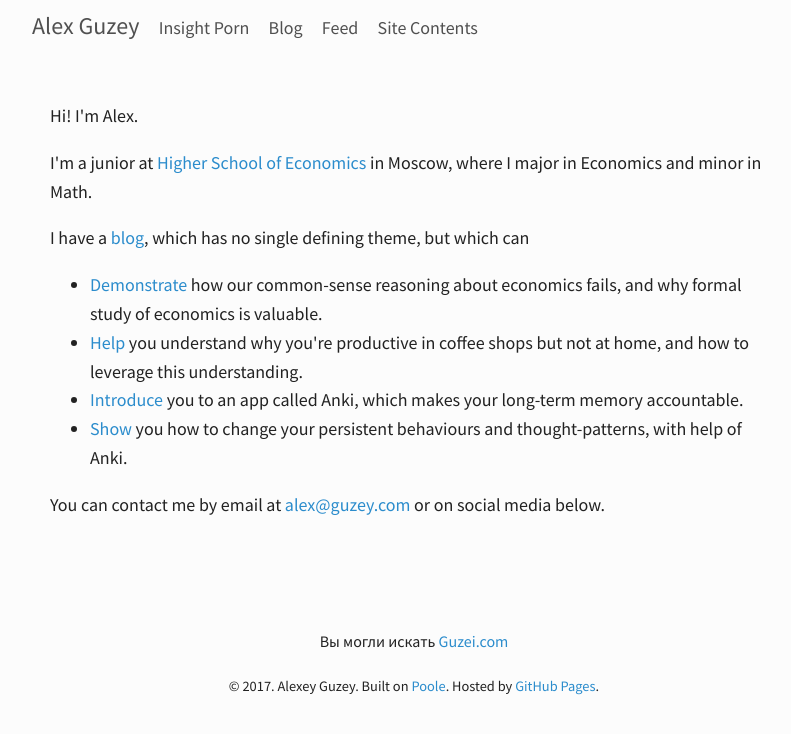
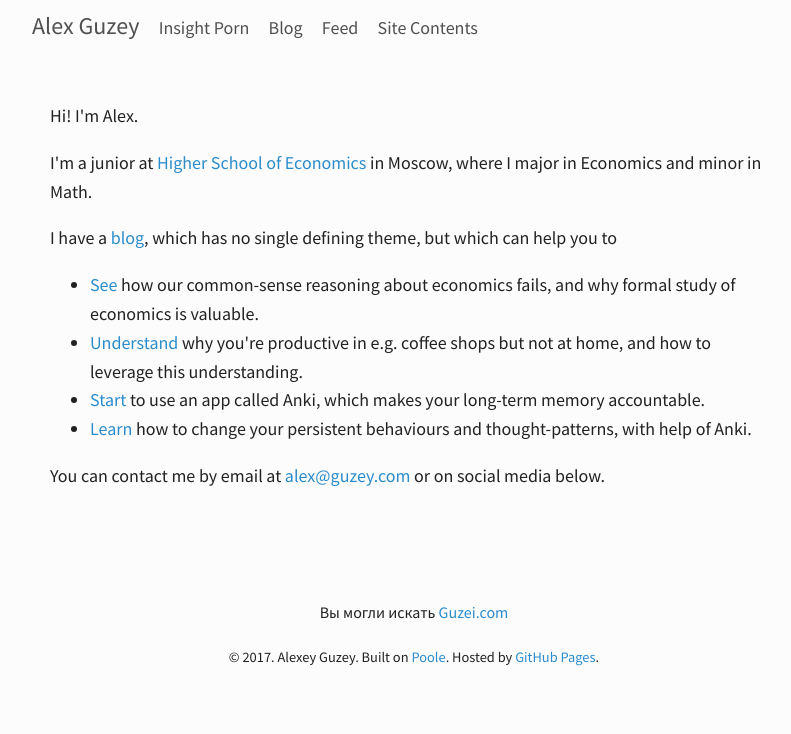
Before and after one commit to guzey/guzey.github.io1, a Jekyll site: the page built from index.html, in a window 1280 px wide. Shown: the top 734 px of the page, without its empty margins (226-1017 px from the left). Built offline with Jekyll 4.4.1, drawn with Linux system fonts in a browser that asks for light colours; a style sheet for code colours, icons or effects is not loaded.

Commit message:
index wording to more agenty

```diff
--- a/index.html
+++ b/index.html
@@ -9,12 +9,12 @@ title: Home
         I'm a junior at <a target="_blank" href="http://hse.ru/en">Higher School of Economics</a> in Moscow, where I major in Economics and minor in Math.
     </p>
     <p>
-        I have a <a href="blog/">blog</a>, which has no single defining theme, but which can
+        I have a <a href="blog/">blog</a>, which has no single defining theme, but which can help you to
         <ul>
-            <li><a href="blog/a-comment-on-dalio">Demonstrate</a> how our common-sense reasoning about economics fails, and why formal study of economics is valuable.</li>
-            <li><a href="blog/playing-with-identity">Help</a> you understand why you're productive in coffee shops but not at home, and how to leverage this understanding.</li>
-            <li><a href="blog/anki">Introduce</a> you to an app called Anki, which makes your long-term memory accountable.</li>
-            <li><a href="blog/thought-patterns-marginal">Show</a> you how to change your persistent behaviours and thought-patterns, with help of Anki.</li>
+            <li><a href="blog/a-comment-on-dalio">See</a> how our common-sense reasoning about economics fails, and why formal study of economics is valuable.</li>
+            <li><a href="blog/playing-with-identity">Understand</a> why you're productive in e.g. coffee shops but not at home, and how to leverage this understanding.</li>
+            <li><a href="blog/anki">Start</a> to use an app called Anki, which makes your long-term memory accountable.</li>
+            <li><a href="blog/thought-patterns-marginal">Learn</a> how to change your persistent behaviours and thought-patterns, with help of Anki.</li>
         </ul>
 
     </p>
```
